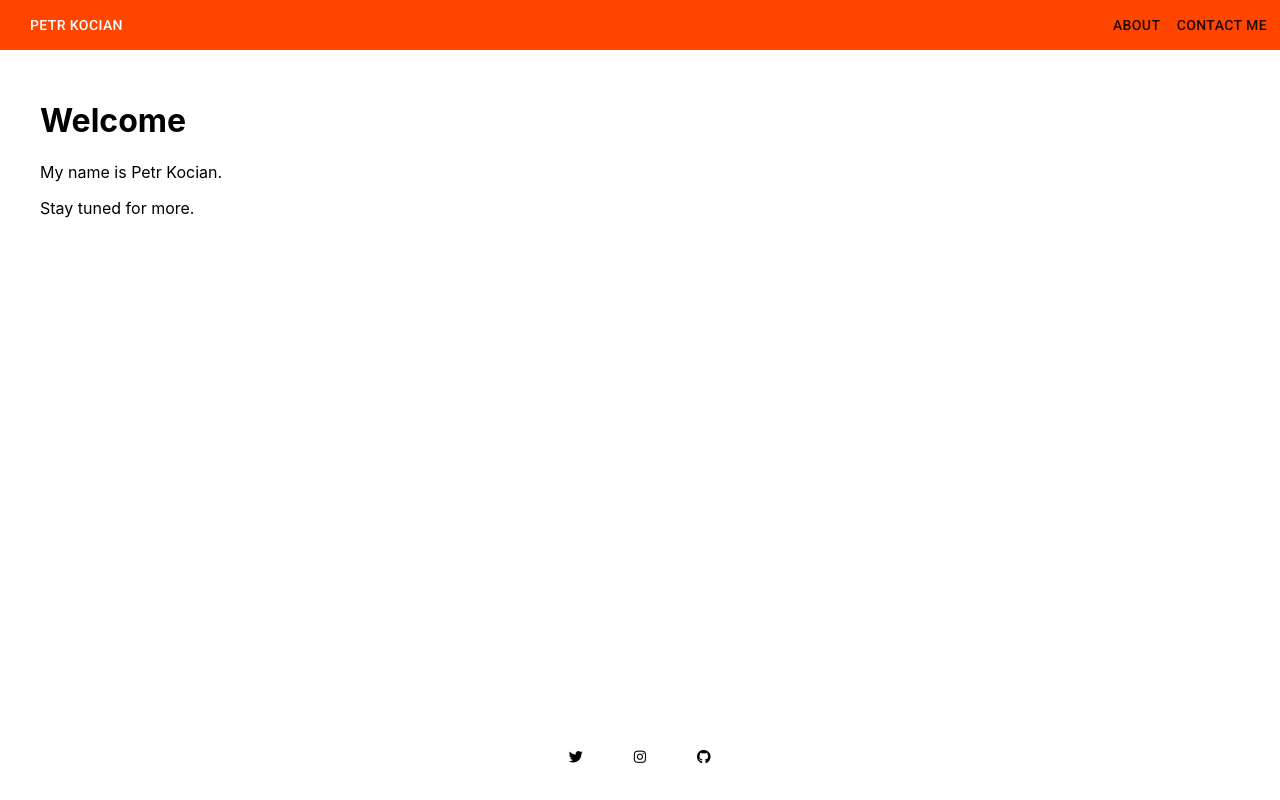
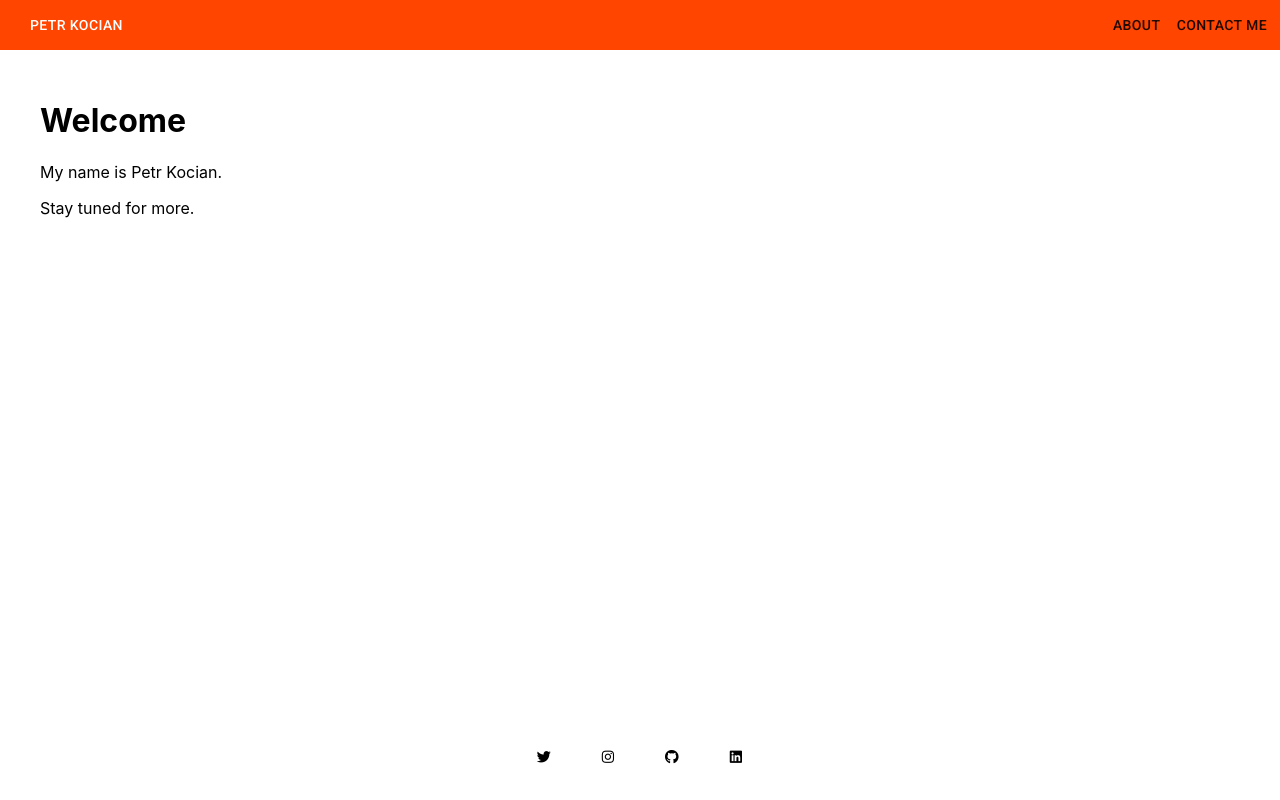
Before and after one commit to koci54/portfolio-project, a Next.js app: page / in a window 1280 px wide. Built offline with nearby package versions, Linux system fonts and the light colour scheme.

Commit message:
link update

```diff
--- a/components/Footer.js
+++ b/components/Footer.js
@@ -27,6 +27,14 @@ const Footer = () => (
           >
             <i className={"githubicon" + " fab fa-github"} />
           </Button>
+          <Button
+            color="inherit"
+            href="https://www.linkedin.com/in/petrkocian1/"
+            target="_blank"
+            className="instagramlink"
+          >
+            <i className={"linkedinicon" + " fab fa-linkedin"} />
+    </Button>
 
 
     </div>
```
